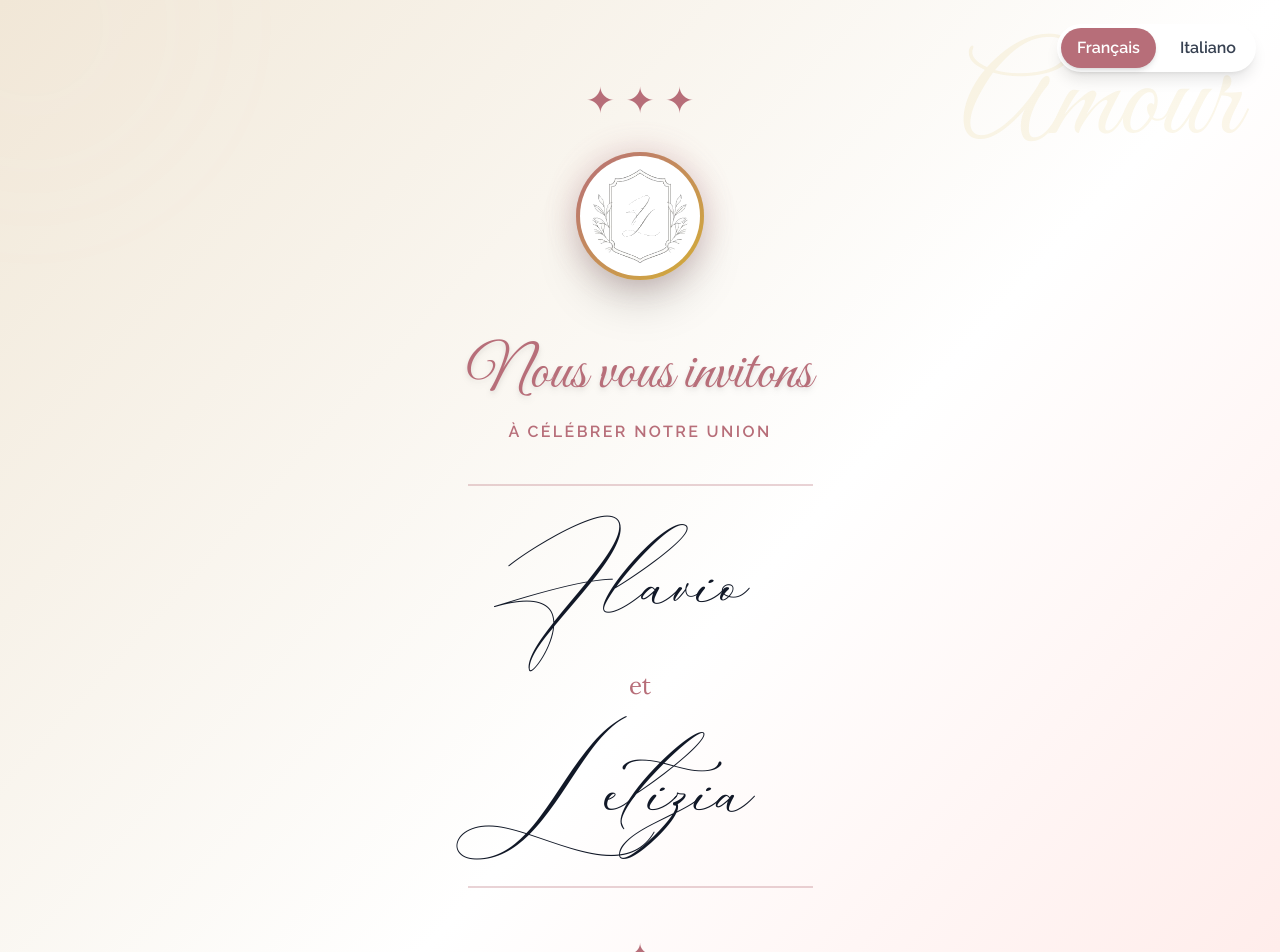
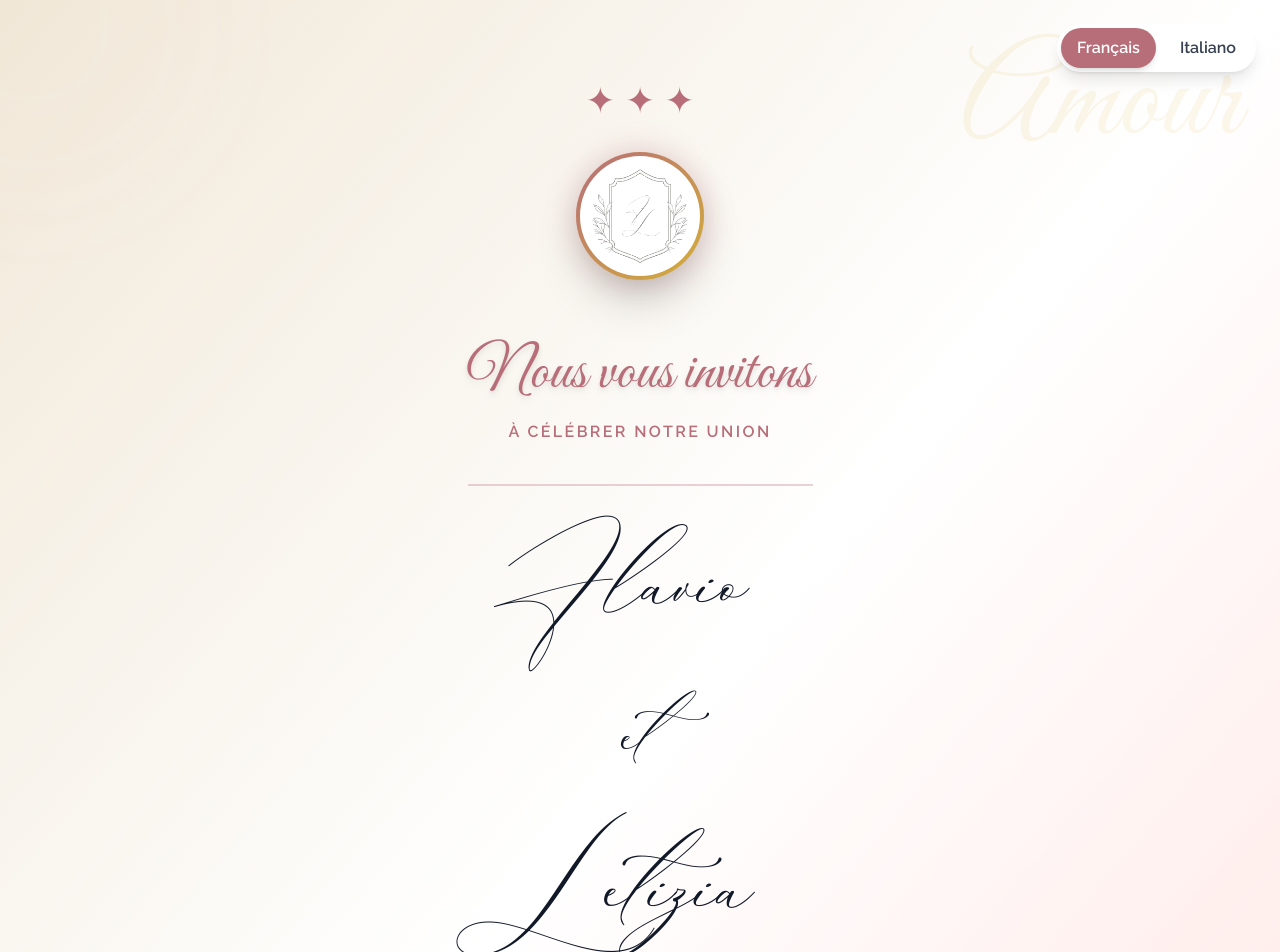
Before and after one commit to Paci31/wedding, a React (Vite) app: page / in a window 1280 px wide. Shown: the top 952 px of the page. Built offline with nearby package versions, Linux system fonts and the light colour scheme; no server answers.

Commit message:
Fix: Centrage vertical du '&' entre les deux noms

```diff
--- a/src/components/Header.jsx
+++ b/src/components/Header.jsx
@@ -54,14 +54,16 @@ function Header() {
 
         {/* Noms - Style faire-part élégant avec police Boheme Floreal */}
         <div className="mb-12 py-8 border-t-2 border-b-2 border-rose-gold border-opacity-30">
-          <div className="mb-6">
-            <p className="text-7xl md:text-9xl font-boheme text-gray-900 leading-none">
+          <div className="flex flex-col items-center justify-center">
+            <p className="text-7xl md:text-9xl font-boheme text-gray-900 leading-none mb-6">
               Flavio
             </p>
-          </div>
-          <div className="text-rose-gold text-2xl mb-6">{t("header.et")}</div>
-          <div>
-            <p className="text-7xl md:text-9xl font-boheme text-gray-900 leading-none">
+            <div className="flex items-center justify-center my-4">
+              <span className="text-6xl md:text-8xl font-boheme text-gray-900">
+                {t("header.et")}
+              </span>
+            </div>
+            <p className="text-7xl md:text-9xl font-boheme text-gray-900 leading-none mt-6">
               Letizia
             </p>
           </div>
```
